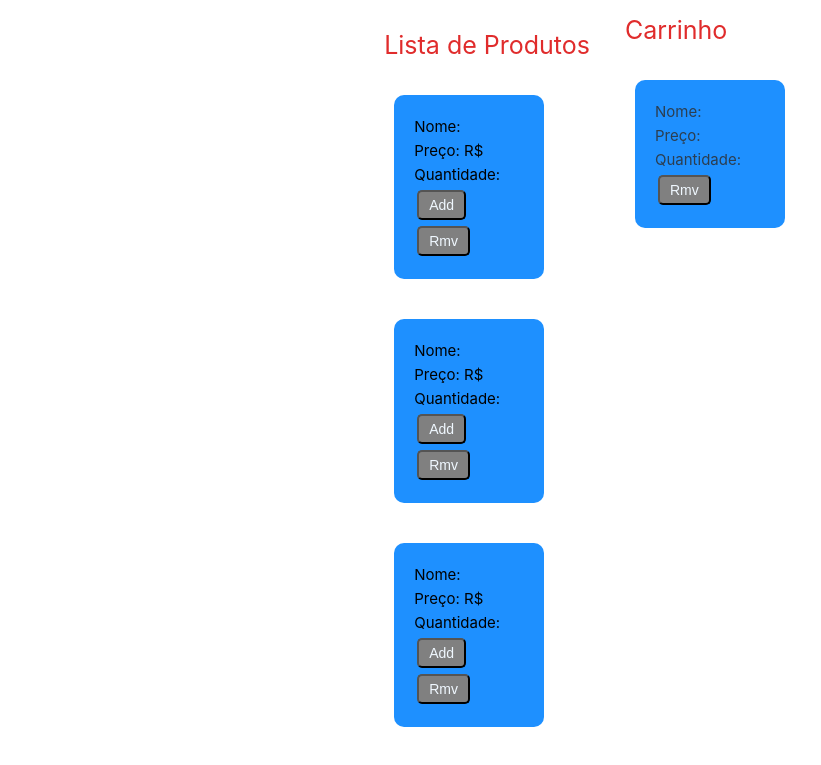
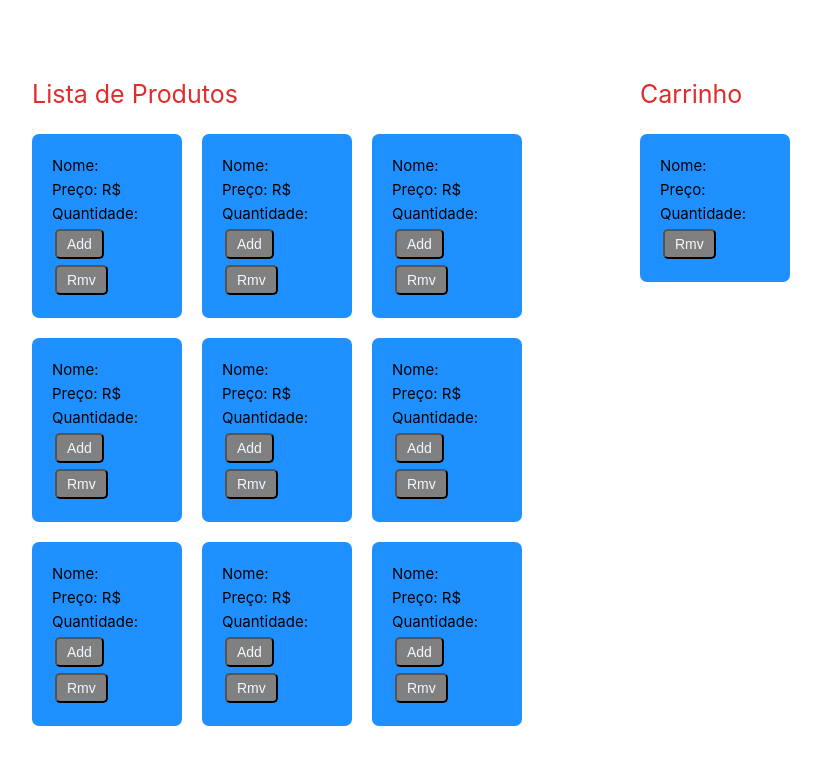
Before and after one commit to LeandroVish/formulario-vue, a Vue app: page / in a window 1280 px wide. Shown: the top 765 px of the page, without its empty margins (25-846 px from the left). Built offline with nearby package versions, Linux system fonts and the light colour scheme.

Commit message:
Css Feito

```diff
--- a/src/App.vue
+++ b/src/App.vue
@@ -111,16 +111,26 @@ function desconto(id) {
   border-radius: 10px;
   color: black;
 }
+.carrinho {
+  text-align: auto;
+  margin: 15px;
+  margin-top: 15px;
+  width: auto;
+  height: auto;
+  border-radius: 10px;
+  color: black;
+}
 .margemLista {
-  display: grid;
-  grid-template-columns: auto;
+display: flex;
+flex-direction: row;
+flex-wrap: wrap;
 }
 .itens {
   width: 150px;
   padding: 20px;
   background-color: dodgerblue;
-  margin: 20px;
-  border-radius: 10px;
+  margin: 10px;
+  border-radius: 7px;
 }
 .geral {
   display: grid;
```
